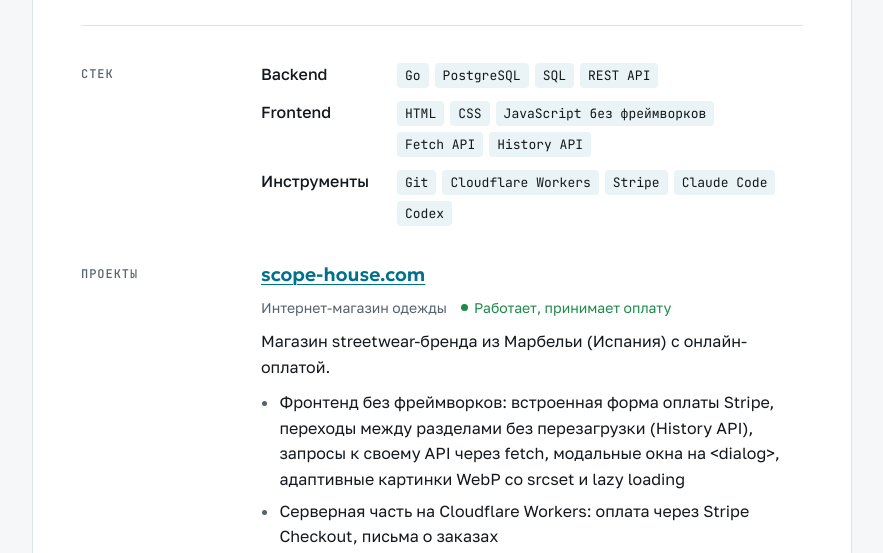
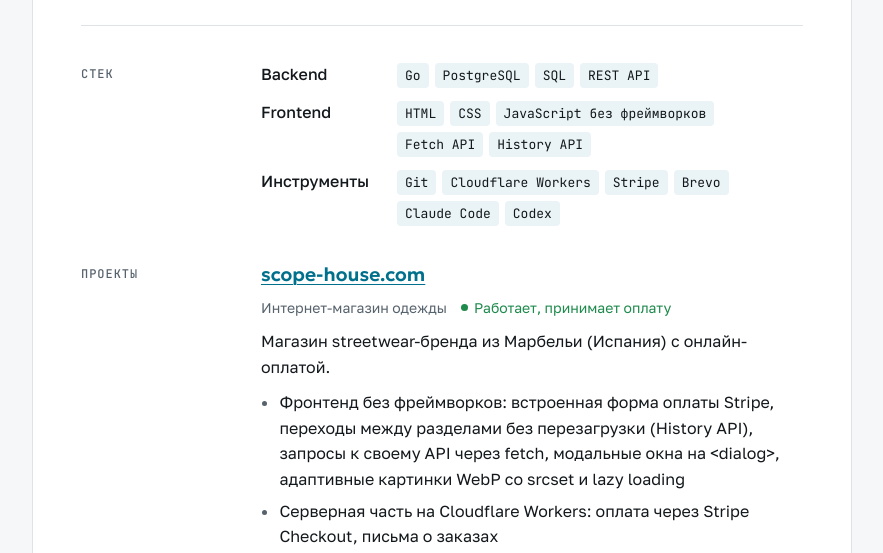
Before and after one commit to l1pa7/l1pa7.github.io, a plain HTML site: page index.html in a window 1280 px wide. Shown: the part 237-790 px from the top of the page, without its empty margins (198-1081 px from the left). Drawn offline with Linux system fonts and the light colour scheme.

Commit message:
Tools: Brevo
Co-Authored-By: Claude Opus 5.5 <noreply@anthropic.com>

```diff
--- a/index.html
+++ b/index.html
@@ -166,7 +166,7 @@ h1 {
       <dl class="stack">
         <div class="row"><dt>Backend</dt><dd><ul class="tags"><li>Go</li><li>PostgreSQL</li><li>SQL</li><li>REST API</li></ul></dd></div>
         <div class="row"><dt>Frontend</dt><dd><ul class="tags"><li>HTML</li><li>CSS</li><li>JavaScript без фреймворков</li><li>Fetch API</li><li>History API</li></ul></dd></div>
-        <div class="row"><dt>Инструменты</dt><dd><ul class="tags"><li>Git</li><li>Cloudflare Workers</li><li>Stripe</li><li>Claude Code</li><li>Codex</li></ul></dd></div>
+        <div class="row"><dt>Инструменты</dt><dd><ul class="tags"><li>Git</li><li>Cloudflare Workers</li><li>Stripe</li><li>Brevo</li><li>Claude Code</li><li>Codex</li></ul></dd></div>
       </dl>
     </div>
   </section>
```
